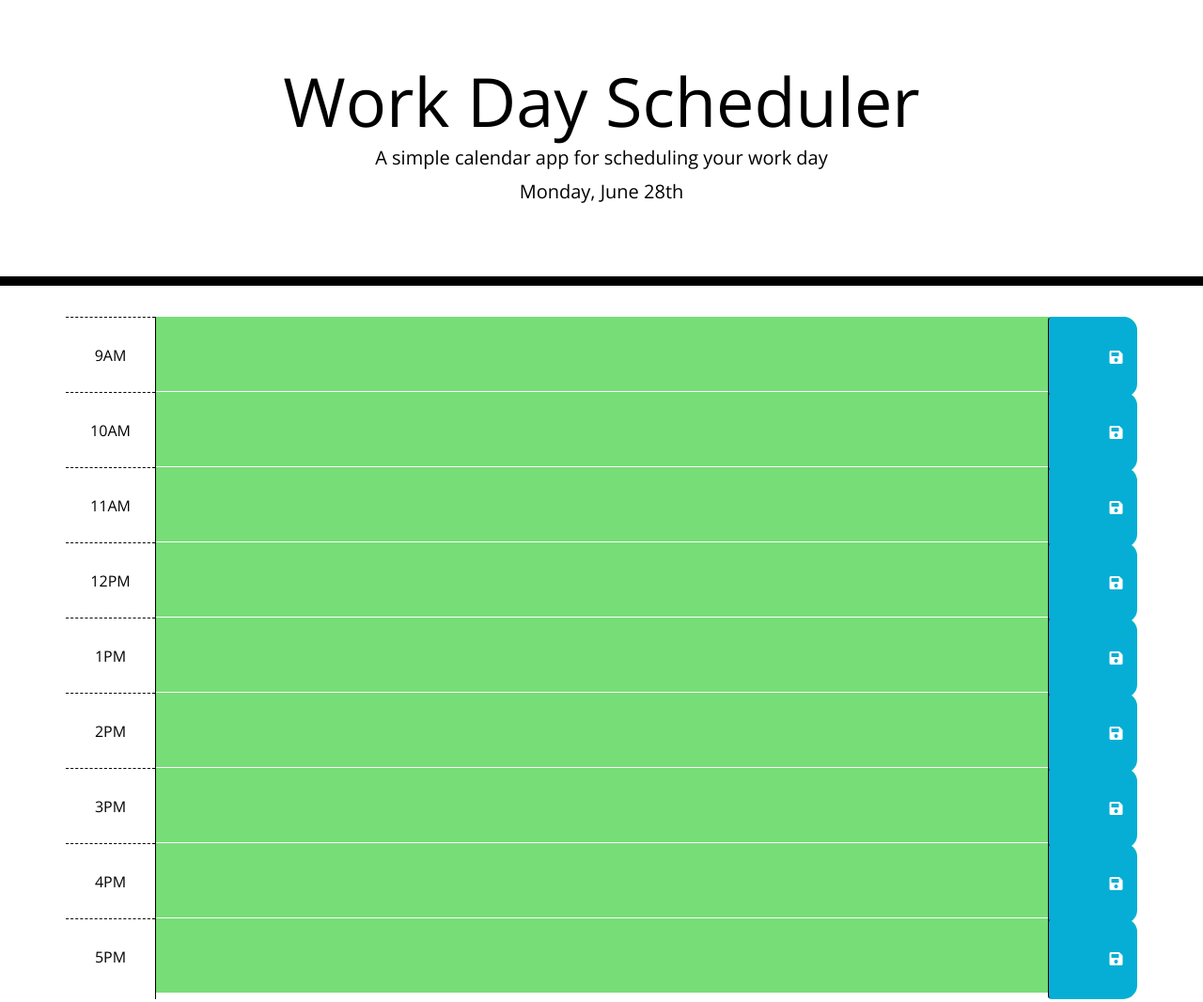
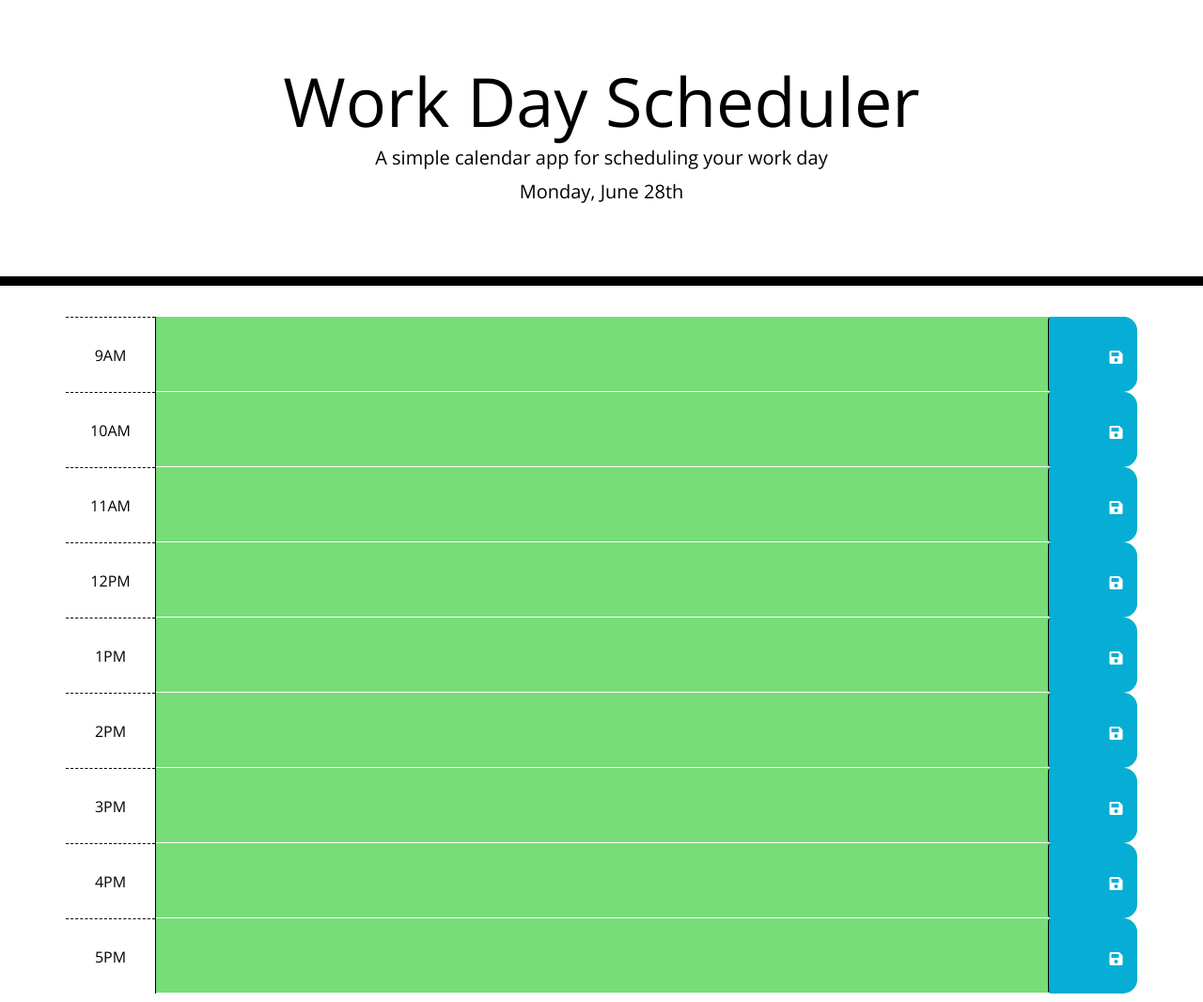
Before and after one commit to ehajek/WorkDayScheduler, a plain HTML site: page index.html in a window 1280 px wide. Shown: the whole page at 94% size. Drawn offline with nearby package versions, Linux system fonts and the light colour scheme.

Commit message:
Final Code

```diff
--- a/index.html
+++ b/index.html
@@ -28,11 +28,9 @@
       <p class="lead">A simple calendar app for scheduling your work day</p>
       <p id="currentDay" class="lead"></p>
     </header>
-    <div class="container">
+    <div>
       <!-- Timeblocks go here -->
-
-
-      <ul class= "list-unstyled">
+      <ul class= "list-unstyled container">
         <li class="row time-block" name=09>
           <div class="col-md-1 hour">
             9AM
--- a/style.css
+++ b/style.css
@@ -23,6 +23,7 @@ textarea{
 
 .description{
   white-space: pre-wrap;
+
 }
 
 .time-block{
@@ -33,7 +34,7 @@ textarea{
 .row {
   white-space: pre-wrap;
   height: 80px;
-  border-top: 1px solid white;;
+  border-top: 1px solid white;
 }
 
 .hour {
@@ -58,11 +59,13 @@ textarea{
 }
 
 .saveBtn {
+  height: 80px;
   border-left: 1px solid black;
   border-top-right-radius: 15px;
   border-bottom-right-radius: 15px;
   background-color: #06AED5;
   color: white;
+
 }
 
 .saveBtn i:hover {
```
